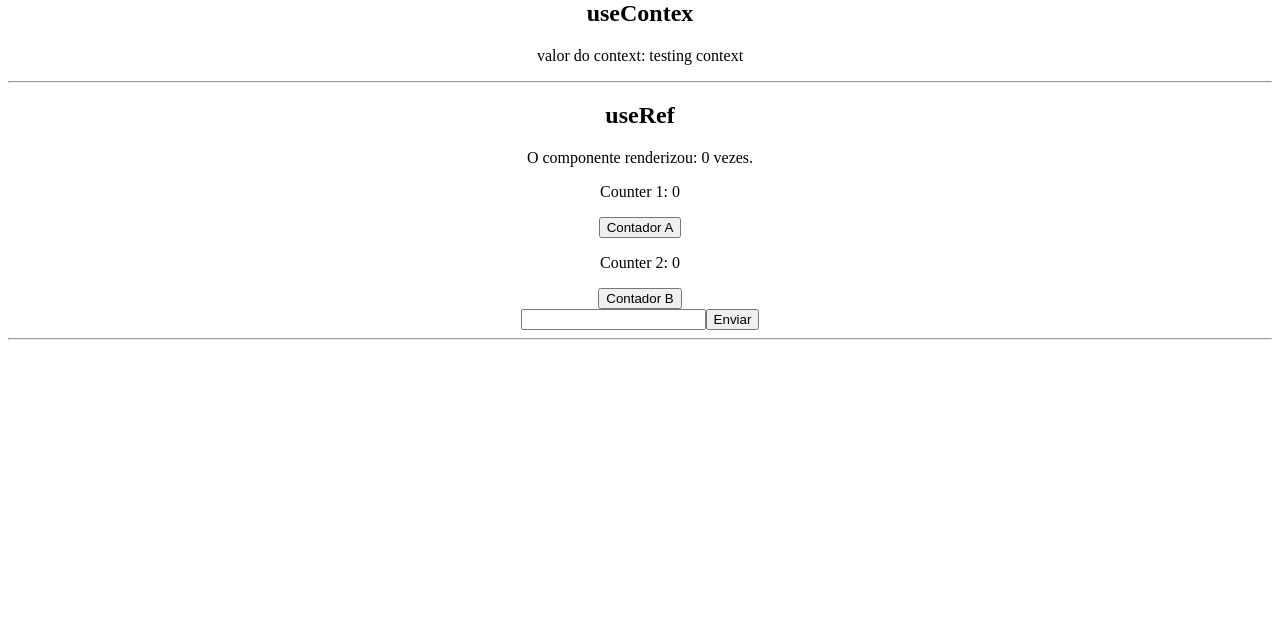
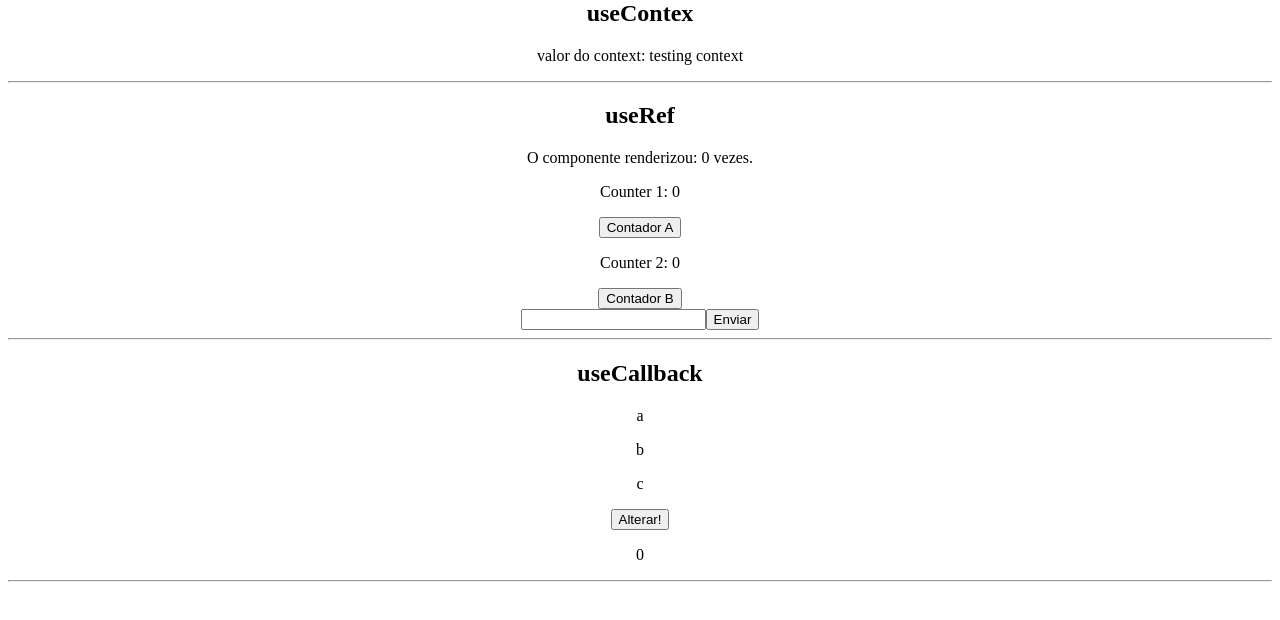
Before and after one commit to gillsonpassos/React, a React (Create React App) app in the folder Avançando-em-React/11_HOOKS/reacthooks/: page / in a window 1280 px wide. Shown: the part 866-1486 px from the top of the page. Built offline with nearby package versions, Linux system fonts and the light colour scheme.

Commit message:
Hook useCallback

```diff
--- /dev/null
+++ b/Avançando-em-React/11_HOOKS/reacthooks/src/components/HookUseCallback.js
@@ -0,0 +1,23 @@
+import { useCallback, useState } from "react";
+
+import List from "./List";
+
+const HookUseCallback = () => {
+  const [counter, setCounter] = useState(0);
+
+  const getItemsFromDatabase = useCallback(() => {
+    return ["a", "b", "c"];
+  }, []);
+
+  return (
+    <div>
+      <h2>useCallback</h2>
+      <List getItems={getItemsFromDatabase} />
+      <button onClick={() => setCounter(counter + 1)}>Alterar!</button>
+      <p>{counter}</p>
+      <hr />
+    </div>
+  );
+};
+
+export default HookUseCallback;
--- /dev/null
+++ b/Avançando-em-React/11_HOOKS/reacthooks/src/components/List.js
@@ -0,0 +1,17 @@
+import { useState, useEffect } from "react";
+
+const List = ({ getItems }) => {
+  const [myItems, setMyItems] = useState([]);
+
+  useEffect(() => {
+    console.log("Buscando itens do DB...");
+
+    setMyItems(getItems);
+  }, [getItems]);
+
+  return (
+    <div>{myItems && myItems.map((item) => <p key={item}>{item}</p>)}</div>
+  );
+};
+
+export default List;
--- a/Avançando-em-React/11_HOOKS/reacthooks/src/pages/Home.js
+++ b/Avançando-em-React/11_HOOKS/reacthooks/src/pages/Home.js
@@ -9,6 +9,7 @@ import HookUseReducer from "../components/HookUseReducer";
 import HookUseState from "../components/HookUseState";
 
 import HookUseRef from "../components/HookUseRef";
+import HookUseCallback from "../components/HookUseCallback";
 
 const Home = () => {
   const { contextValue } = useContext(SomeContext);
@@ -22,6 +23,7 @@ const Home = () => {
       <p>valor do context: {contextValue}</p>
       <hr />
       <HookUseRef />
+      <HookUseCallback />
     </div>
   );
 };
```
